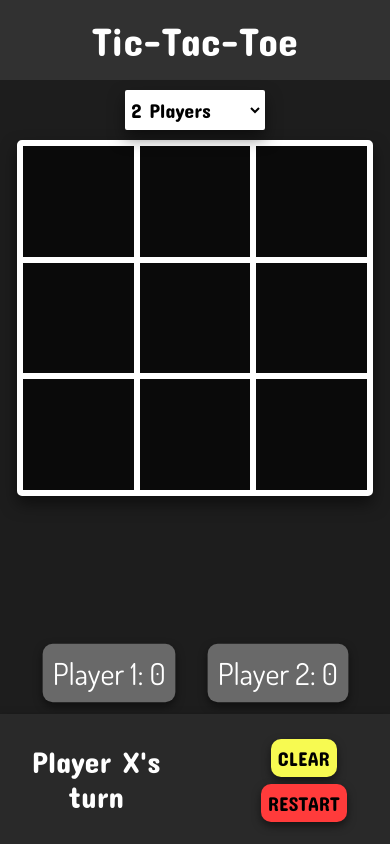
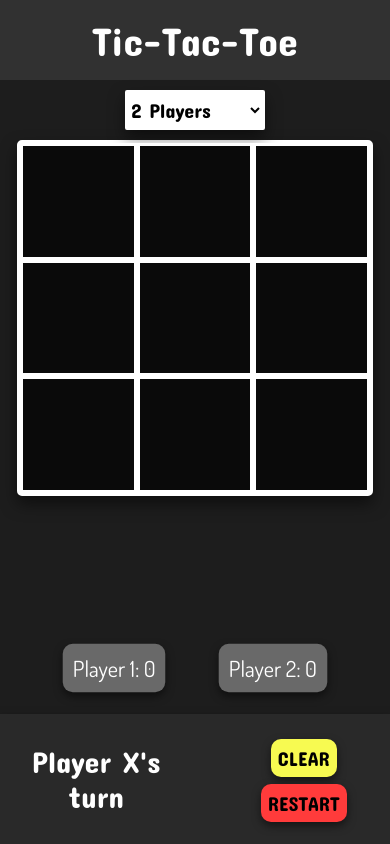
Before and after one commit to FPLCodes/Tic-tac-toe, a React (Create React App) app: page / in a window 390 px wide. Built offline with nearby package versions, Linux system fonts and the light colour scheme.

Commit message:
Fixed mobile bugs

```diff
--- a/src/App.css
+++ b/src/App.css
@@ -2,6 +2,7 @@
 
 body {
   font-family: "Concert One", cursive;
+  height: 100vh;
 }
 
 .bg {
@@ -61,7 +62,7 @@ body {
 
 .options {
   box-shadow: 0 8px 16px 0 rgba(0, 0, 0, 0.5);
-  margin-top: 150px;
+  margin-top: 110px;
   width: 140px;
   height: 40px;
   outline: none;
@@ -100,16 +101,10 @@ body {
   transform: scale(1.05);
 }
 
-.bg1 {
-  display: flex;
-  margin: -250px 0 0 400px;
-  width: 200px;
-}
-
 .scores-container {
   width: 100%;
   color: white;
-  font-size: 30px;
+  font-size: 22px;
   margin: -210px 0 0 0;
   text-align: center;
 }
@@ -118,6 +113,7 @@ body {
   display: flex;
   justify-content: space-evenly;
   align-items: center;
+  margin-top: -200px;
   padding: 10px;
 }
 
@@ -204,14 +200,15 @@ body {
     margin-top: 140px;
   }
   .mode {
-    margin-top: -60px;
+    margin-top: -20px;
   }
-  .box:hover {
+  .box {
     transform: scale(1);
+    font-size: 40px;
   }
 }
 
-@media only screen and (max-width: 375px) and (max-height: 667px) {
+@media only screen and (max-width: 375px) and (max-height: 740px) {
   .board {
     width: 250px;
     height: 250px;
@@ -230,7 +227,8 @@ body {
     margin-top: -175px;
   }
   .score {
-    font-size: 20px;
+    font-size: 15px;
+    margin-top: 30px;
   }
 
   .player {
```
